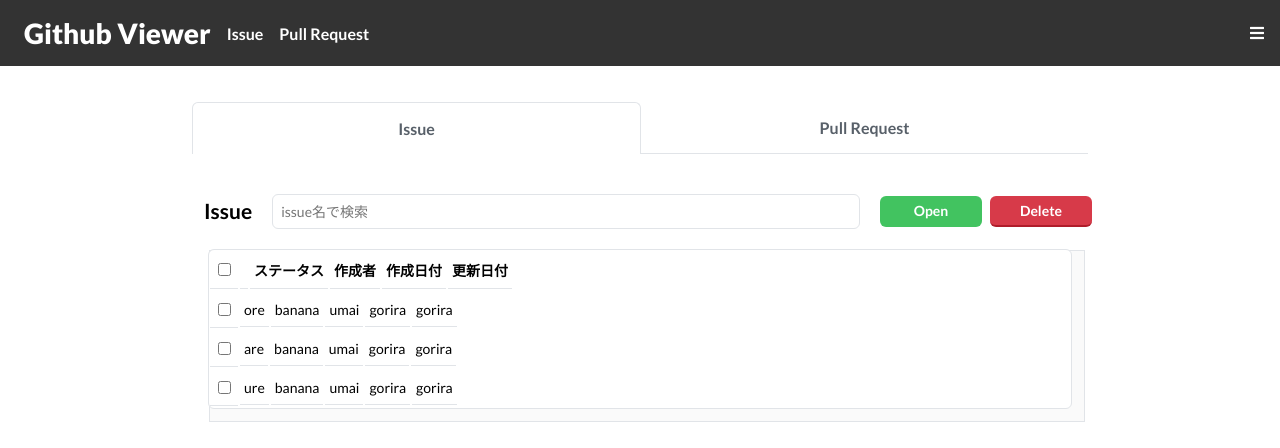
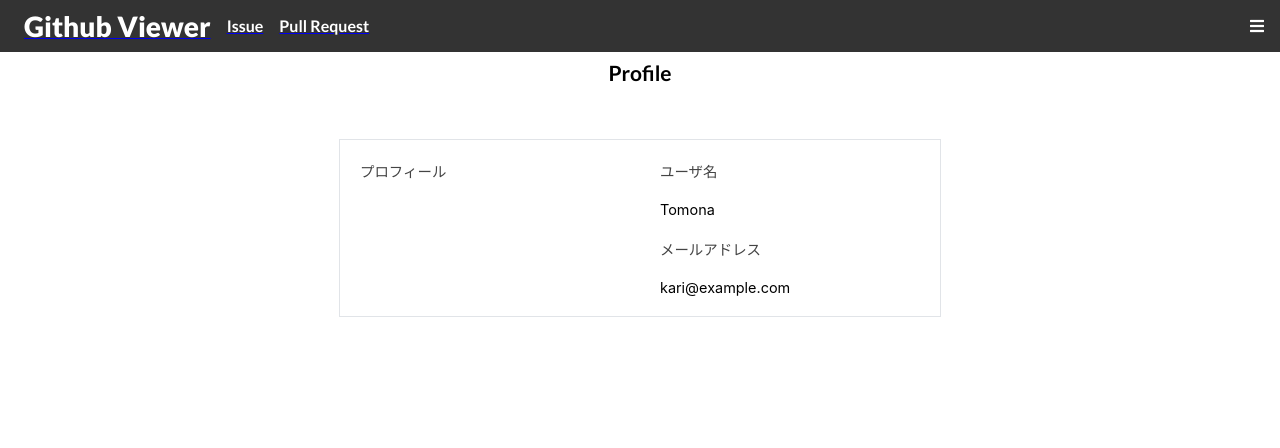
Before and after one commit to tomona24/react-redux-githubViewer, a React (Create React App) app: page /profile in a window 1280 px wide. Shown: the top 448 px of the page. Built offline with nearby package versions, Linux system fonts and the light colour scheme.

Commit message:
Added SPA

```diff
--- a/src/App.js
+++ b/src/App.js
@@ -2,8 +2,9 @@ import React from 'react';
 import './App.css';
 import Modal from 'react-modal';
 import { Provider } from 'react-redux';
-import IssueContainer from './container/IssueContainer';
+import { BrowserRouter as Router } from 'react-router-dom';
 import store from './store';
+import Toppage from './components/pages/Toppage';
 import Header from './components/organisms/Header';
 
 Modal.setAppElement('#root');
@@ -12,8 +13,10 @@ function App() {
   return (
     <Provider store={store}>
       <div className="App">
-        <Header />
-        <IssueContainer />
+        <Router>
+          <Header />
+          <Toppage />
+        </Router>
       </div>
     </Provider>
   );
--- a/src/components/atoms/NavItem.js
+++ b/src/components/atoms/NavItem.js
@@ -1,5 +1,6 @@
 import styled from 'styled-components';
 import React from 'react';
+import PropTypes from 'prop-types';
 import Styles from '../Styles';
 
 const NavItem = (props) => {
@@ -24,4 +25,8 @@ const Item = styled.a`
   }
 `;
 
+NavItem.propTypes = {
+  text: PropTypes.string.isRequired,
+};
+
 export default NavItem;
--- a/src/components/atoms/TabIndex.js
+++ b/src/components/atoms/TabIndex.js
@@ -1,13 +1,14 @@
 import styled from 'styled-components';
 import React from 'react';
+import { Link } from 'react-router-dom';
 import PropTypes from 'prop-types';
 import Styles from '../Styles';
 
 const TabIndex = (props) => {
-  const { text, selected } = props;
+  const { text, selected, to } = props;
   return (
-    <Div href="" selected={selected}>
-      {text}
+    <Div selected={selected}>
+      <Link to={to}>{text}</Link>
     </Div>
   );
 };
@@ -32,6 +33,7 @@ const Div = styled.a`
 TabIndex.propTypes = {
   text: PropTypes.string.isRequired,
   selected: PropTypes.bool.isRequired,
+  to: PropTypes.string.isRequired,
 };
 
 export default TabIndex;
--- a/src/components/molecules/MenuList.js
+++ b/src/components/molecules/MenuList.js
@@ -1,20 +1,27 @@
 import styled from 'styled-components';
 import React from 'react';
+import { Link } from 'react-router-dom';
 import { Logo, MenuLabel } from '../atoms/Label';
 
-const items = ['Issue', 'Pull Request'];
-
 const MenuItems = () => {
-  const menuItem = items.map((item) => {
-    return <MenuLabel text={item} key={item} />;
-  });
-  return menuItem;
+  return (
+    <div>
+      <Link to="/issue">
+        <MenuLabel text="Issue" />
+      </Link>
+      <Link to="/pullRequest">
+        <MenuLabel text="Pull Request" />
+      </Link>
+    </div>
+  );
 };
 
 const MenuList = () => {
   return (
     <Div>
-      <Logo />
+      <Link to="/">
+        <Logo />
+      </Link>
       <MenuItems />
     </Div>
   );
--- a/src/components/molecules/NavList.js
+++ b/src/components/molecules/NavList.js
@@ -1,16 +1,27 @@
 import styled from 'styled-components';
 import React from 'react';
+import { Link } from 'react-router-dom';
 import PropTypes from 'prop-types';
 import Styles from '../Styles';
 import NavItem from '../atoms/NavItem';
 
-const items = ['Top', 'Your Profile', 'Issue', 'Pull Request'];
-
 const NavItems = () => {
-  const navItem = items.map((item) => {
-    return <NavItem text={item} key={item} />;
-  });
-  return navItem;
+  return (
+    <div>
+      <Link to="/">
+        <NavItem text="Top" key="Top" />
+      </Link>
+      <Link to="/profile">
+        <NavItem text="Your Profile" key="Your Profile" />
+      </Link>
+      <Link to="/issue">
+        <NavItem text="Issue" key="Issue" />
+      </Link>
+      <Link to="/pullRequest">
+        <NavItem text="Pull Request" key="Pull Request" />
+      </Link>
+    </div>
+  );
 };
 
 const NavList = (props) => {
--- a/src/components/molecules/TabIndices.js
+++ b/src/components/molecules/TabIndices.js
@@ -1,12 +1,13 @@
 import styled from 'styled-components';
-import React from 'react';
+import React, { useState } from 'react';
 import TabIndex from '../atoms/TabIndex';
 
 const TabIndices = () => {
+  const [isIssue, changeIsIssue] = useState(true);
   return (
     <Div>
-      <TabIndex text="Issue" selected />
-      <TabIndex text="Pull Request" selected={false} />
+      <TabIndex text="Issue" to="/issue" selected />
+      <TabIndex text="Pull Request" selected={false} to="/pullRequest" />
     </Div>
   );
 };
@@ -14,6 +15,7 @@ const TabIndices = () => {
 const Div = styled.div`
   display: flex;
   justify-content: center;
+  width: 1000px;
   margin: 16px auto;
 `;
 
--- a/src/components/organisms/IndexStructure.js
+++ b/src/components/organisms/IndexStructure.js
@@ -40,7 +40,6 @@ const IndexStructure = (props) => {
 
   return (
     <Container>
-      <TabIndices />
       <IssueHeader
         setNewResearchWord={setNewResearchWord}
         submitDeleteIssue={submitDeleteIssue}
--- /dev/null
+++ b/src/components/pages/Profile.js
@@ -0,0 +1,44 @@
+import styled from 'styled-components';
+import React from 'react';
+import Styles from '../Styles';
+import { Label } from '../atoms/Label';
+
+const Profile = () => {
+  return (
+    <div>
+      <Label text="Profile" />
+      <Table>
+        <Div direction="column">
+          <Div>プロフィール</Div>
+          <Div><img src="" /></Div>
+        </Div>
+        <Div direction="column">
+          <Div>ユーザ名</Div>
+          <Div bold>Tomona</Div>
+          <Div>メールアドレス</Div>
+          <Div bold>kari@example.com</Div>
+        </Div>
+      </Table>
+    </div>
+  );
+};
+
+const Div = styled.div`
+  display: flex;
+  width: 100%;
+  padding: 10px;
+  font-size: .95em;
+  color: ${(props) => (props.bold ? '#000' : '#444')};
+  flex-direction: ${(props) =>
+    props.direction === 'column' ? 'column' : 'row'};
+`;
+
+const Table = styled.div`
+  display: flex;
+  min-width: 400px;
+  width: 80%;
+  max-width: 600px;
+  margin: 50px auto;
+  border: 1px solid ${Styles.BORDER_COLOR};
+`;
+export default Profile;
--- /dev/null
+++ b/src/components/pages/PullRequest.js
@@ -0,0 +1,8 @@
+import React from 'react';
+import { Label } from '../atoms/Label';
+
+const PullRequest = () => {
+  return <Label text="Pull Request" />;
+};
+
+export default PullRequest;
--- a/src/components/pages/Toppage.js
+++ b/src/components/pages/Toppage.js
@@ -0,0 +1,29 @@
+import React from 'react';
+import { Route } from 'react-router-dom';
+import IssueContainer from '../../container/IssueContainer';
+import TabIndices from '../molecules/TabIndices';
+import PullRequest from './PullRequest';
+import Profile from './Profile';
+
+const issueWithTab = () => {
+  return (
+    <div>
+      <TabIndices />
+      <IssueContainer />
+    </div>
+  );
+};
+
+const Toppage = () => {
+  return (
+    <div>
+      <Route exact path="/" component={issueWithTab} />
+      <Route path="/issue" component={IssueContainer} />
+      <Route path="/pullRequest" component={PullRequest} />
+      <Route path="/profile" component={Profile} />
+
+    </div>
+  );
+};
+
+export default Toppage;
```
